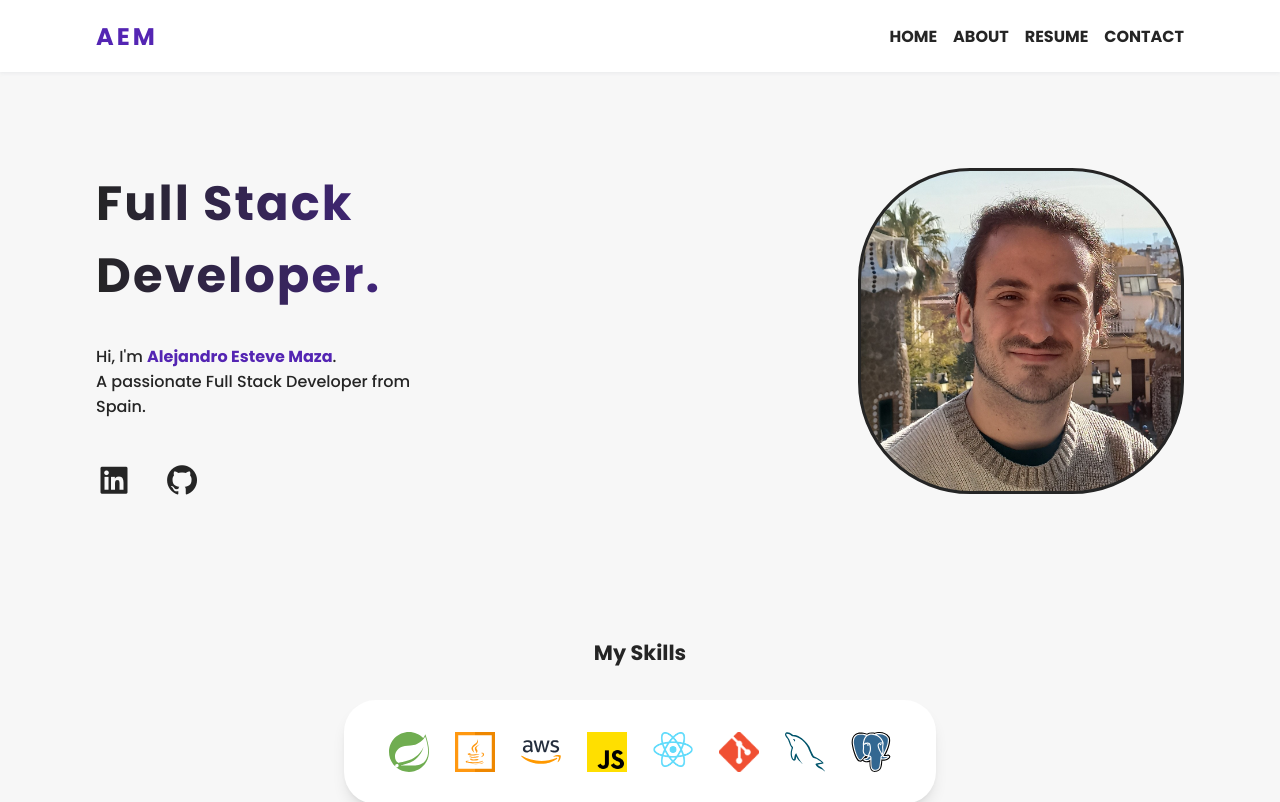
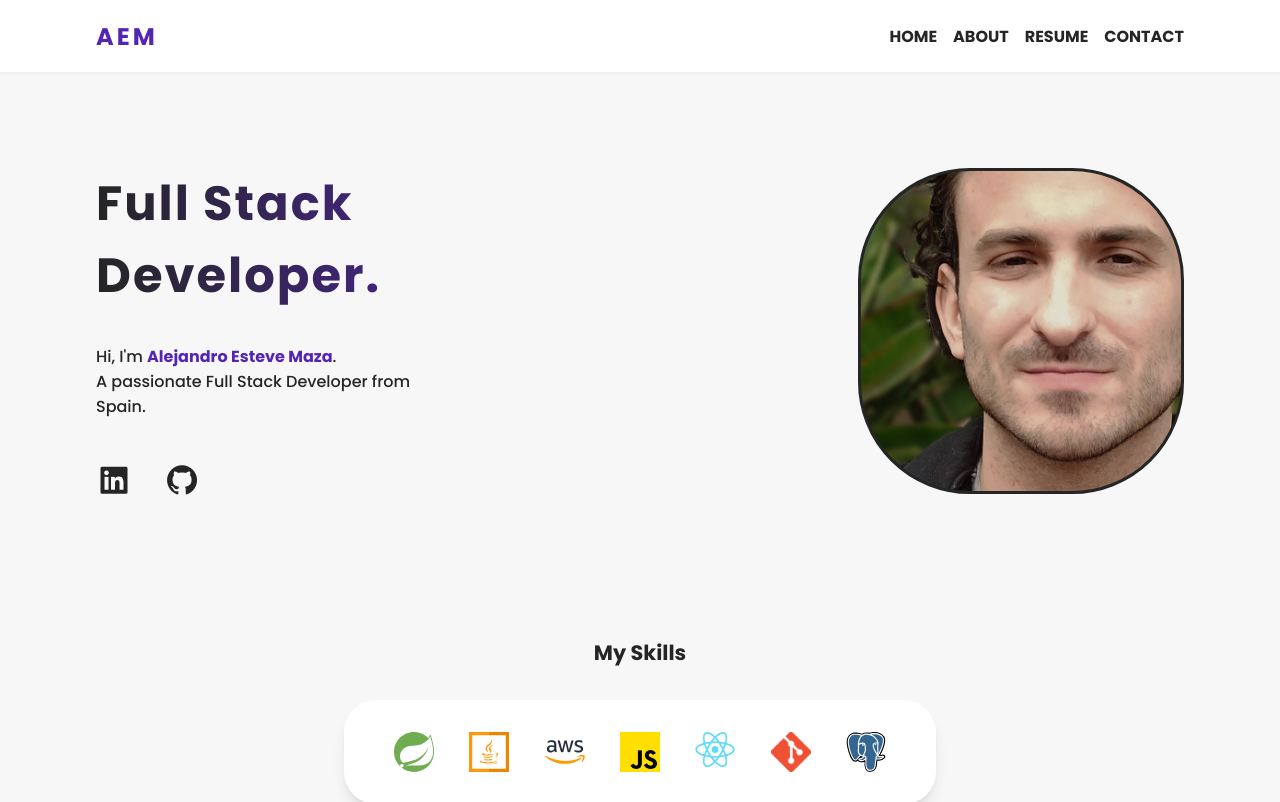
Before and after one commit to AlejandroEsteveMaza/Portfolio, a React (Vite) app: page / in a window 1280 px wide. Shown: the top 802 px of the page. Built offline with nearby package versions, Linux system fonts and the light colour scheme.

Commit message:
minor updates

```diff
--- a/src/assets/Intro.jsx
+++ b/src/assets/Intro.jsx
@@ -47,7 +47,6 @@ function Intro() {
           <div className="skill-d"></div>
           <div className="skill-e"></div>
           <div className="skill-f"></div>
-          <div className="skill-g"></div>
           <div className="skill-h"></div>
         </div>
       </div>
```
Also changed, not shown: public/images/yo.jpg.
